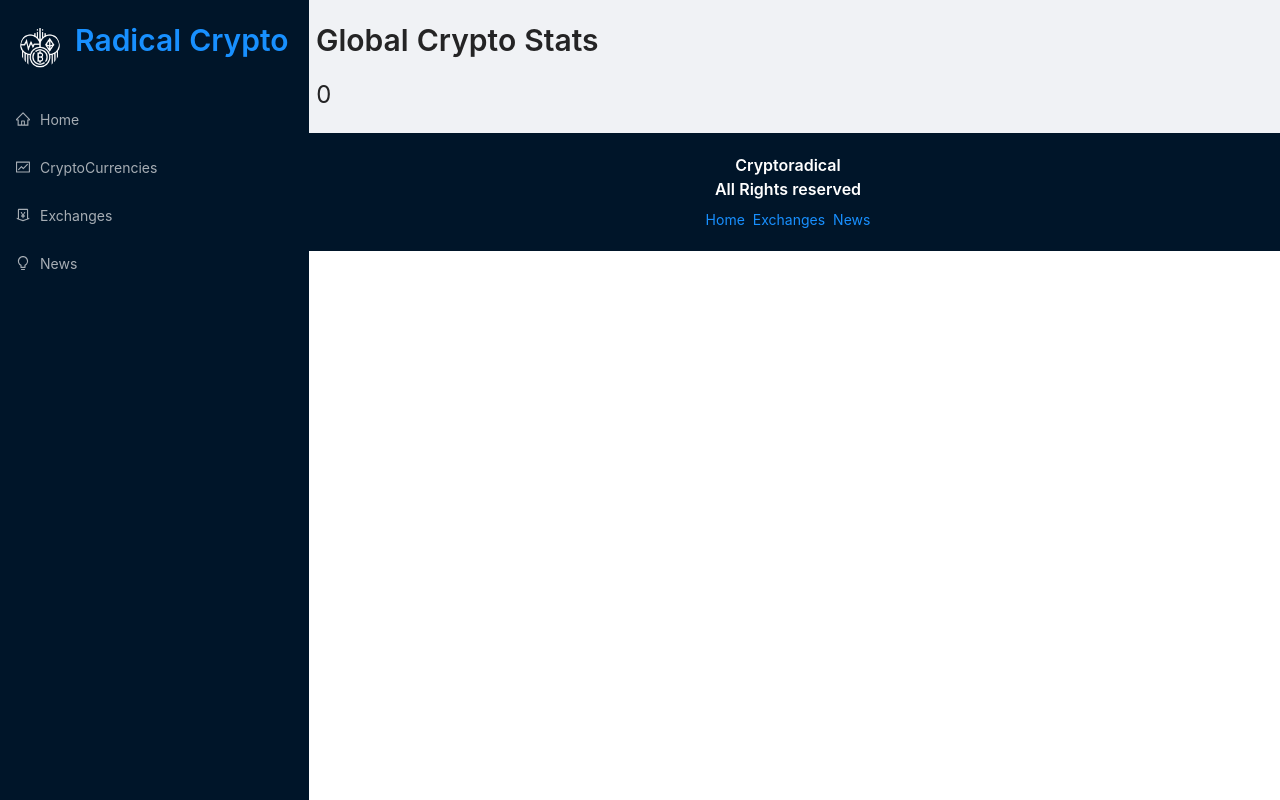
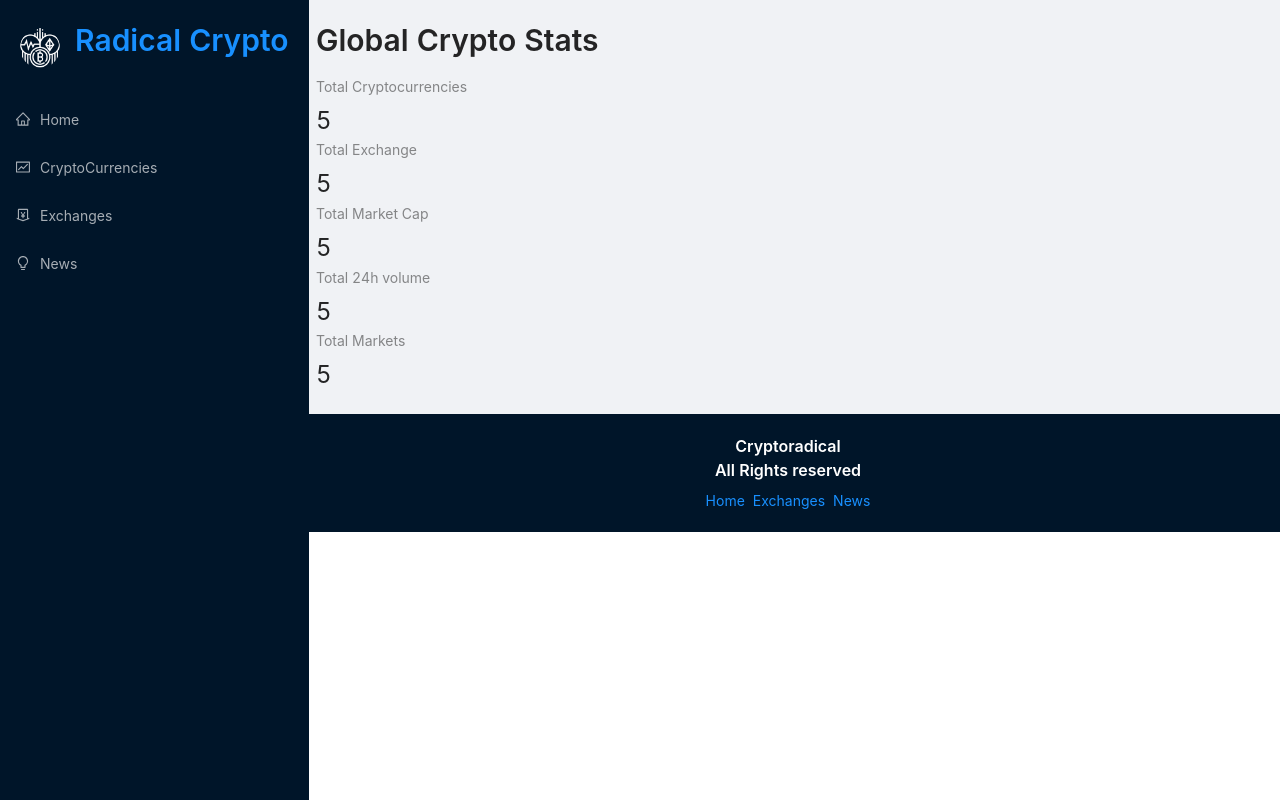
Before and after one commit to tnyandoro/cryptoapp, a React (Create React App) app: page / in a window 1280 px wide. Built offline with nearby package versions, Linux system fonts and the light colour scheme.

Commit message:
Add the 5 market values

```diff
--- a/src/components/Homepage.jsx
+++ b/src/components/Homepage.jsx
@@ -14,7 +14,11 @@ const Homepage = () => (
     <Row>
       <Col span={12}>
         {' '}
-        <Statistic />
+        <Statistic title="Total Cryptocurrencies" value="5" />
+        <Statistic title="Total Exchange" value="5" />
+        <Statistic title="Total Market Cap" value="5" />
+        <Statistic title="Total 24h volume" value="5" />
+        <Statistic title="Total Markets" value="5" />
       </Col>
     </Row>
   </>
```
